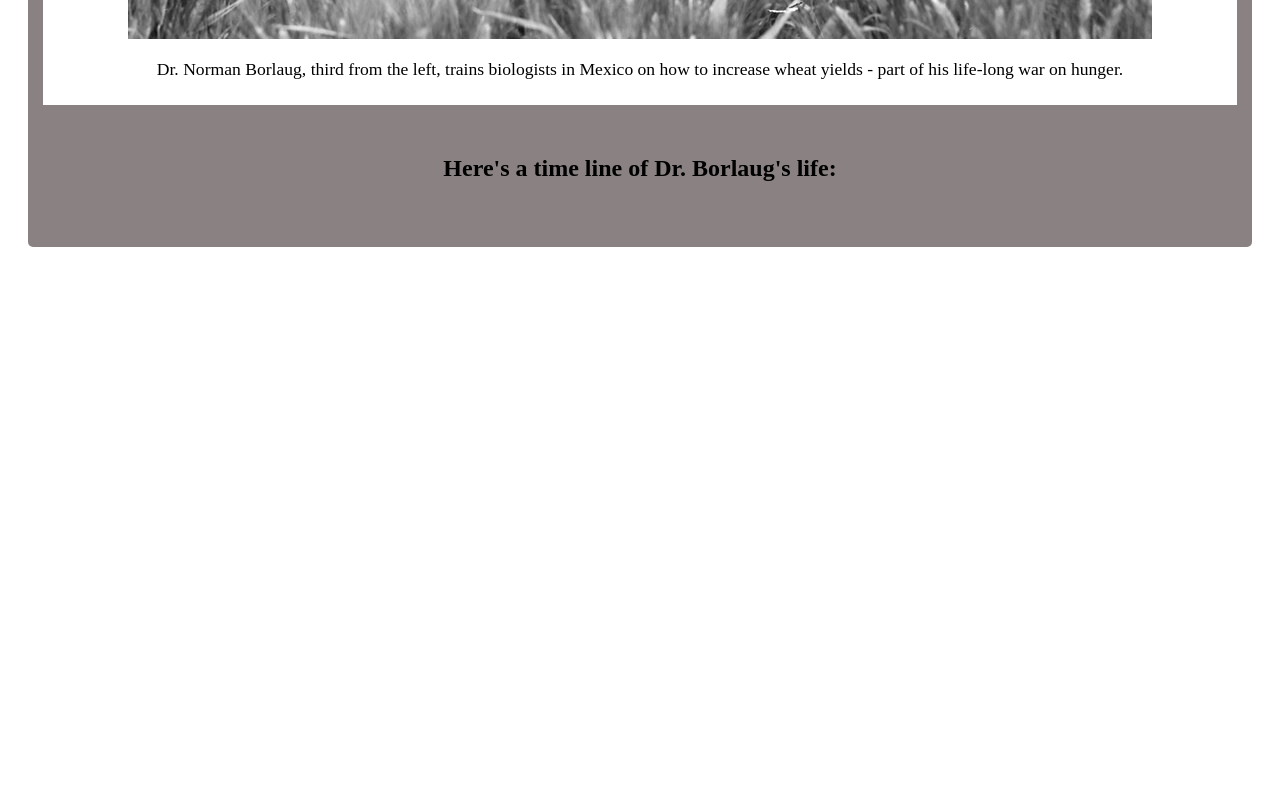
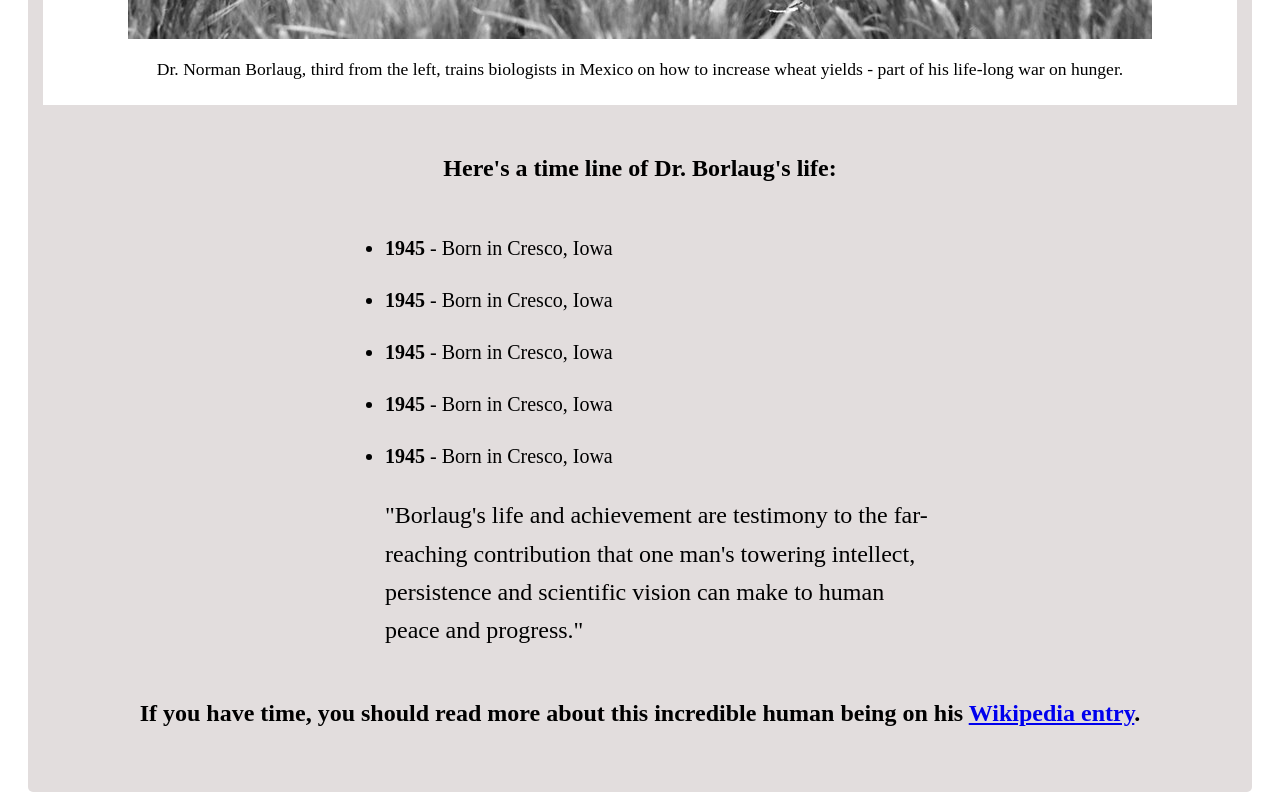
Before and after one commit to bsdodeveloper/P-gina-de-homenagem, a plain HTML site: page index.html in a window 1280 px wide. Shown: the part 829-1629 px from the top of the page. Before the commit the page ends 1084 px from the top, so only its background shows below. Drawn offline with Linux system fonts and the light colour scheme.

Commit message:
adicionado lista com eventos da vida dele e link contando mais osobre a vida dele

```diff
--- a/index.html
+++ b/index.html
@@ -19,7 +19,23 @@
           </figure>
           <section id="tribute-info"> <!--sessão com conteudo de datas-->
                 <h3>Here's a time line of Dr. Borlaug's life: </h3>
+            <ul id="conteudo-list">
+                  <li><strong>1945</strong> - Born in Cresco, Iowa</li>
+                  <li><strong>1945</strong> - Born in Cresco, Iowa</li>
+                  <li><strong>1945</strong> - Born in Cresco, Iowa</li>
+                  <li><strong>1945</strong> - Born in Cresco, Iowa</li>
+                  <li><strong>1945</strong> - Born in Cresco, Iowa</li>
 
+            <p>"Borlaug's life and achievement are testimony to the far-reaching
+                  contribution that one man's towering intellect, persistence and
+                  scientific vision can make to human peace and progress."
+            </p>
+            </ul>
+            <h3>
+                  If you have time, you should read more about this incredible human being
+                  on his
+                  <a id="tribute-link" href="https://en.wikipedia.org/wiki/Norman_Borlaug" target="_blank">Wikipedia entry</a>.
+            </h3>
           </section>
       </main>
 
--- a/style.css
+++ b/style.css
@@ -1,5 +1,5 @@
 #main{
-    background-color: rgb(138, 130, 130);
+    background-color: rgb(226, 221, 221);
     width: auto;
     margin-top: 50px;
     margin-left: 20px;
@@ -37,7 +37,24 @@ margin: 0 auto;
     font-size: 1.1rem;
 }
 
+#tribute-info{
+    text-align: center;
+    width: 100%;
+    margin: 0 auto;
+}
+
 h3{
     margin: 50px 0;
     font-size: 1.5rem;
 }
+
+#conteudo-list{
+    max-width: 550px;
+    margin: 0 auto 50px auto;
+    text-align: left;
+    line-height: 1.6;
+}
+li{
+    font-size: 20px;
+    margin-top: 20px;
+}
```
